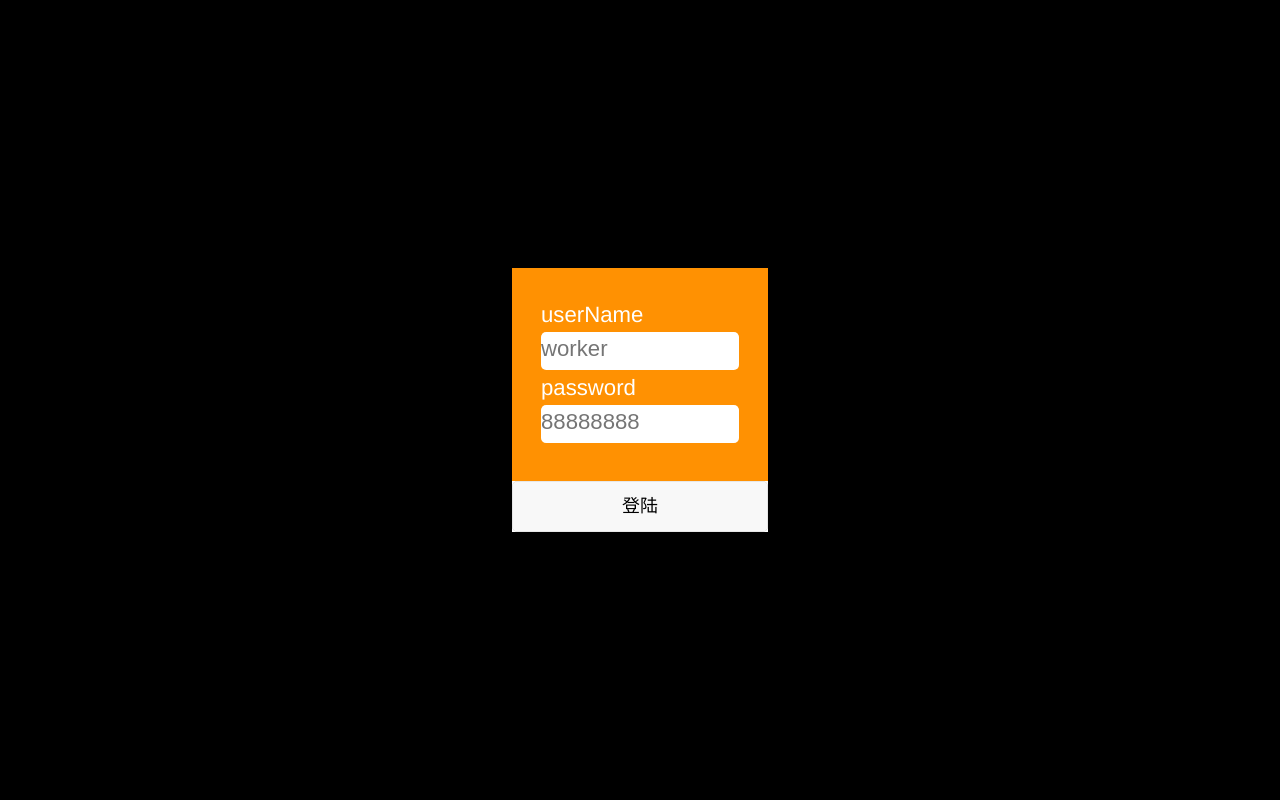
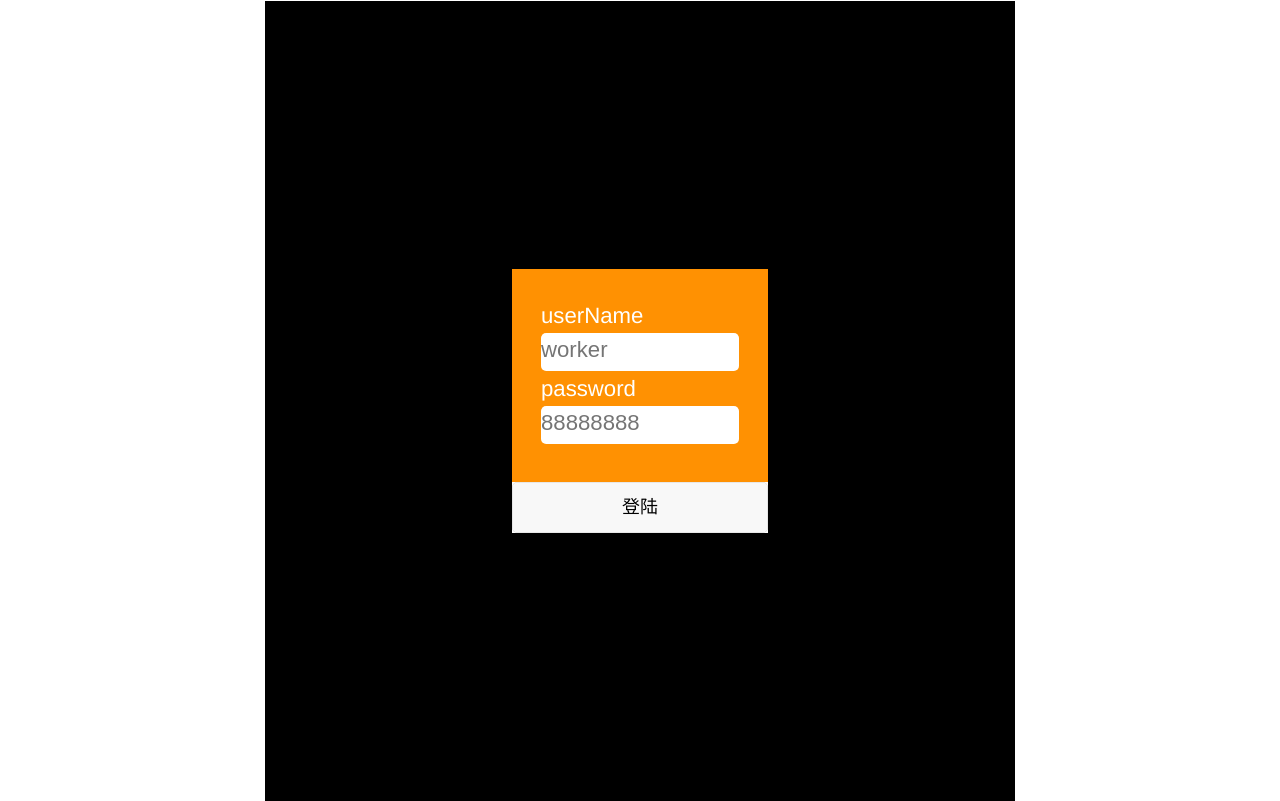
Before and after one commit to qq33923881/hhf, a plain HTML site: page hhf/index.html in a window 1280 px wide. Drawn offline with Linux system fonts and the light colour scheme; files that its build step writes are made by us from their sources; files whose address does not match are found by name.

Commit message:
Update index.html

```diff
--- a/hhf/index.html
+++ b/hhf/index.html
@@ -2,7 +2,7 @@
 <html>
 <head>
   <meta content="text/html; charset=utf-8" http-equiv="Content-Type">
-  <meta content="width=device-width,initial-scale=1,user-scalable=no" name="viewport">
+      <meta id="viewport" name="viewport" content="width=640,user-scalable=0">
   <meta name="apple-mobile-web-app-capable" content="yes">
   <meta name="apple-touch-fullscreen" content="yes">
   <meta name="format-detection" content="telephone=no,address=no">
@@ -14,7 +14,7 @@
     !function(x){function w(){var v,u,t,tes,s=x.document,r=s.documentElement,a=r.getBoundingClientRect().width;if(!v&&!u){var n=!!x.navigator.appVersion.match(/AppleWebKit.*Mobile.*/);v=x.devicePixelRatio;tes=x.devicePixelRatio;v=n?v:1,u=1/v}if(a>=640){r.style.fontSize="40px"}else{if(a<=320){r.style.fontSize="20px"}else{r.style.fontSize=a/320*20+"px"}}}x.addEventListener("resize",function(){w()});w()}(window);
   </script>
 <link href="/web/hhf/css/app.css" rel="stylesheet"></head>
-<body>
+<body style="position: relative;margin: 1px auto;width: 750px;">
   <div id="app"></div>
 <script type="text/javascript" src="/web/hhf/js/app.js"></script></body>
 </html>
```
